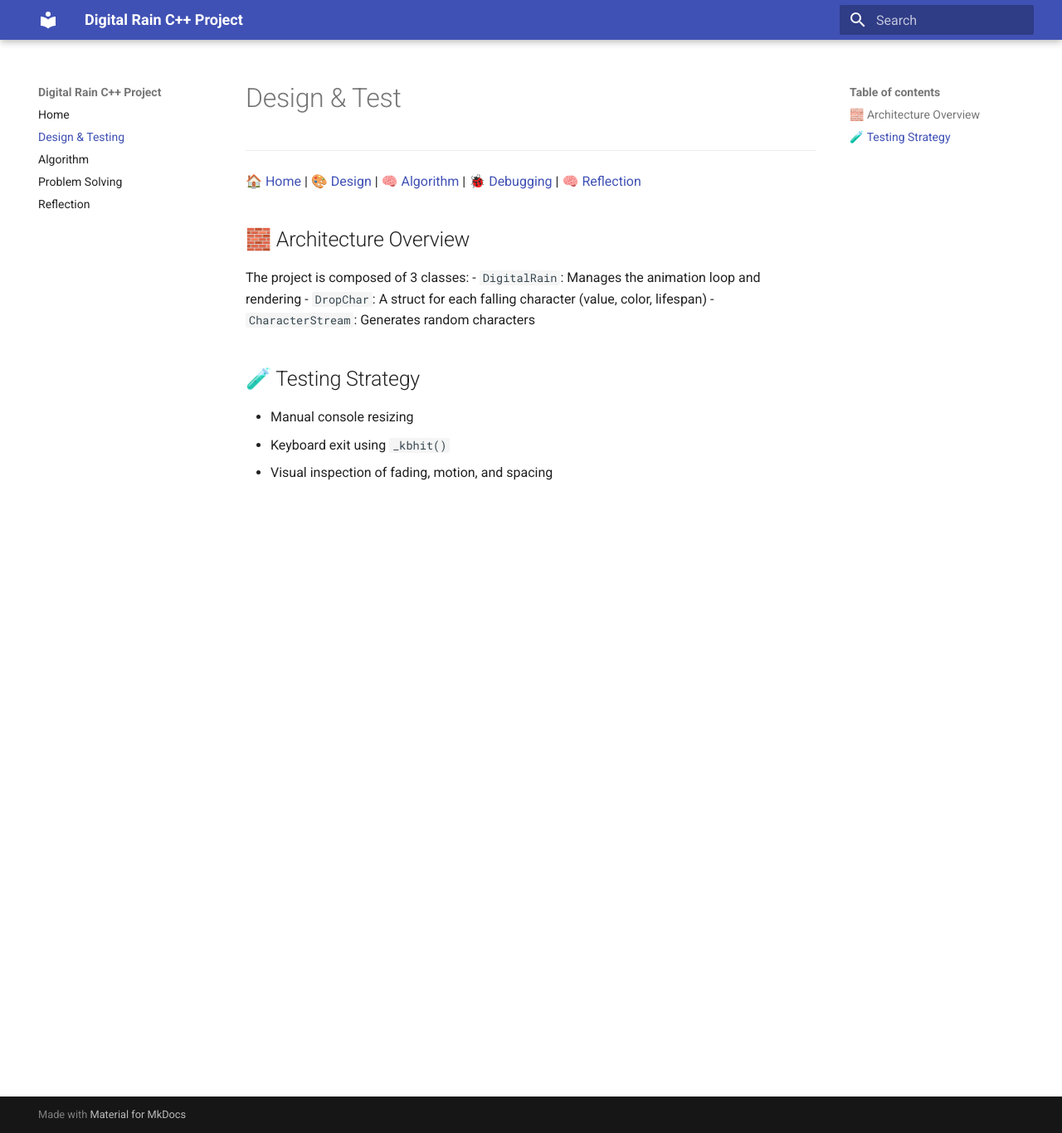
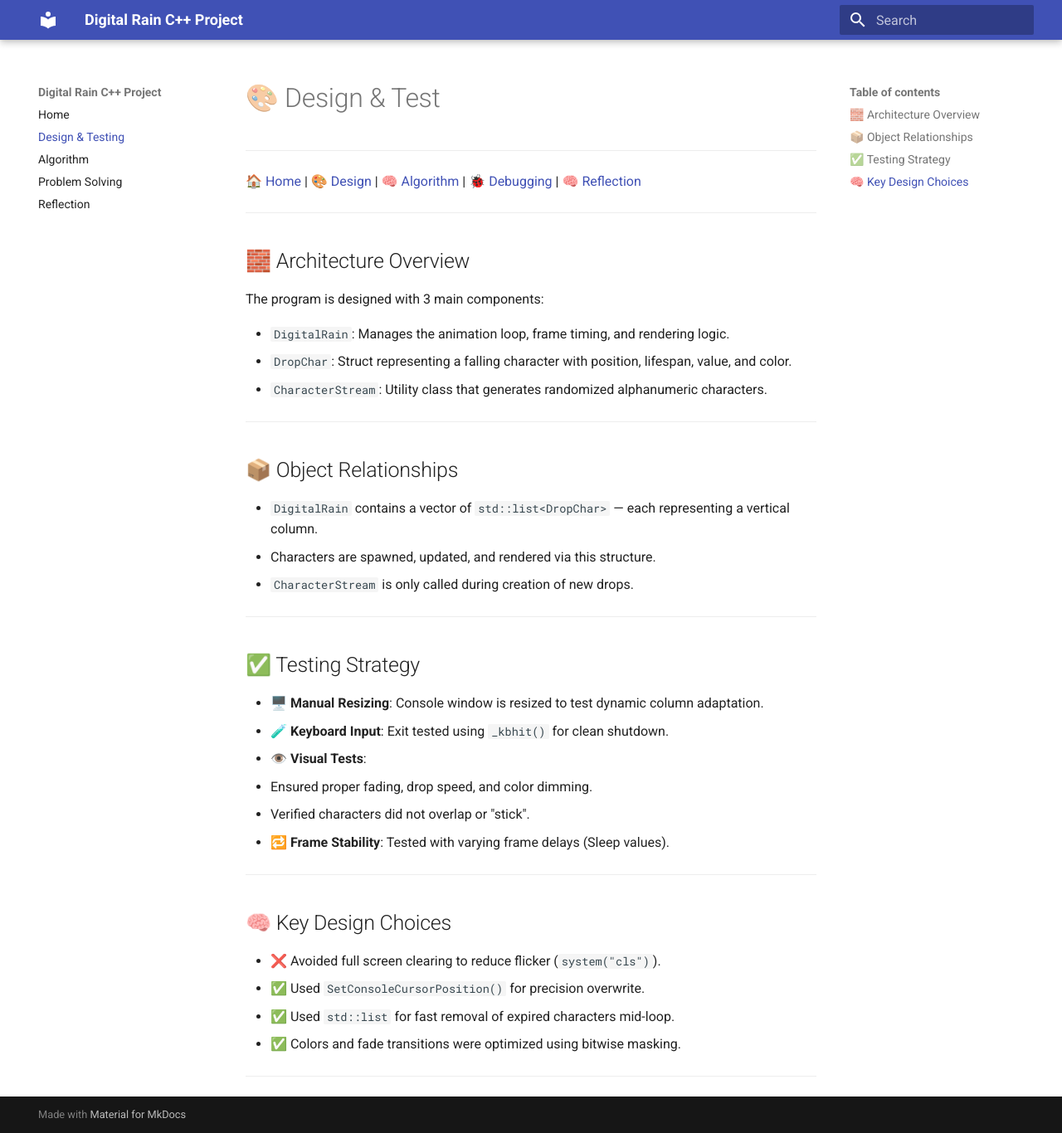
Before and after one commit to G00408184/digital-rain-cpp, an MkDocs documentation site: the page built from docs/design.md, in a window 1280 px wide and 1366 px high. Shown: the whole window at 83% size. Built offline with MkDocs 1.6.1 and Material for MkDocs 9.7.7, drawn with Linux system fonts in a browser that asks for light colours.

Commit message:
Update design.md

```diff
--- a/docs/design.md
+++ b/docs/design.md
@@ -1,17 +1,45 @@
-# Design & Test
+# 🎨 Design & Test
 
 ---
+
 [🏠 Home](index.md) | [🎨 Design](design.md) | [🧠 Algorithm](algorithm.md) | [🐞 Debugging](problemsolving.md) | [🧠 Reflection](reflection.md)
+
+---
 
 ## 🧱 Architecture Overview
 
-The project is composed of 3 classes:
-- `DigitalRain`: Manages the animation loop and rendering
-- `DropChar`: A struct for each falling character (value, color, lifespan)
-- `CharacterStream`: Generates random characters
+The program is designed with 3 main components:
 
-## 🧪 Testing Strategy
+- `DigitalRain`: Manages the animation loop, frame timing, and rendering logic.
+- `DropChar`: Struct representing a falling character with position, lifespan, value, and color.
+- `CharacterStream`: Utility class that generates randomized alphanumeric characters.
 
-- Manual console resizing
-- Keyboard exit using `_kbhit()`
-- Visual inspection of fading, motion, and spacing
+---
+
+## 📦 Object Relationships
+
+- `DigitalRain` contains a vector of `std::list<DropChar>` — each representing a vertical column.
+- Characters are spawned, updated, and rendered via this structure.
+- `CharacterStream` is only called during creation of new drops.
+
+---
+
+## ✅ Testing Strategy
+
+- 🖥️ **Manual Resizing**: Console window is resized to test dynamic column adaptation.
+- 🧪 **Keyboard Input**: Exit tested using `_kbhit()` for clean shutdown.
+- 👁️ **Visual Tests**:
+  - Ensured proper fading, drop speed, and color dimming.
+  - Verified characters did not overlap or "stick".
+- 🔁 **Frame Stability**: Tested with varying frame delays (Sleep values).
+
+---
+
+## 🧠 Key Design Choices
+
+- ❌ Avoided full screen clearing to reduce flicker (`system("cls")`).
+- ✅ Used `SetConsoleCursorPosition()` for precision overwrite.
+- ✅ Used `std::list` for fast removal of expired characters mid-loop.
+- ✅ Colors and fade transitions were optimized using bitwise masking.
+
+---
```
